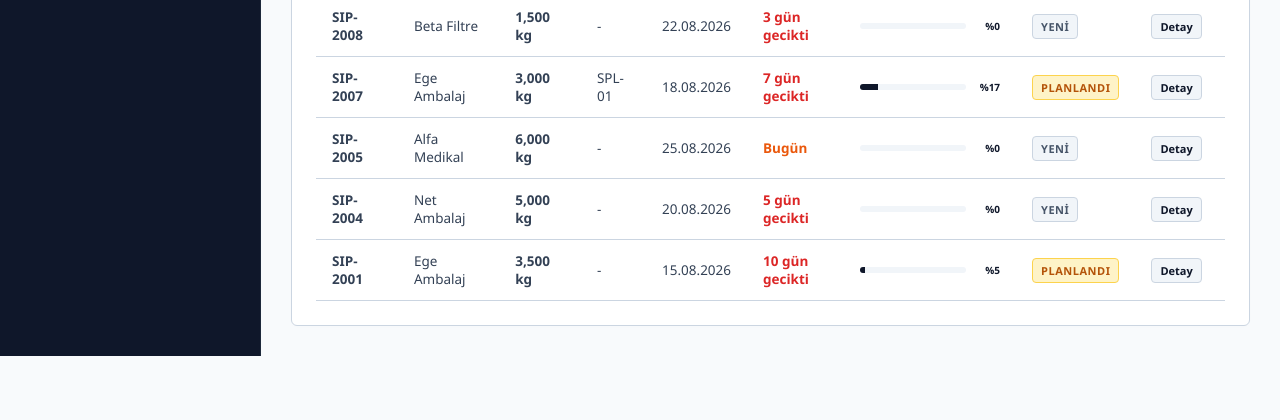
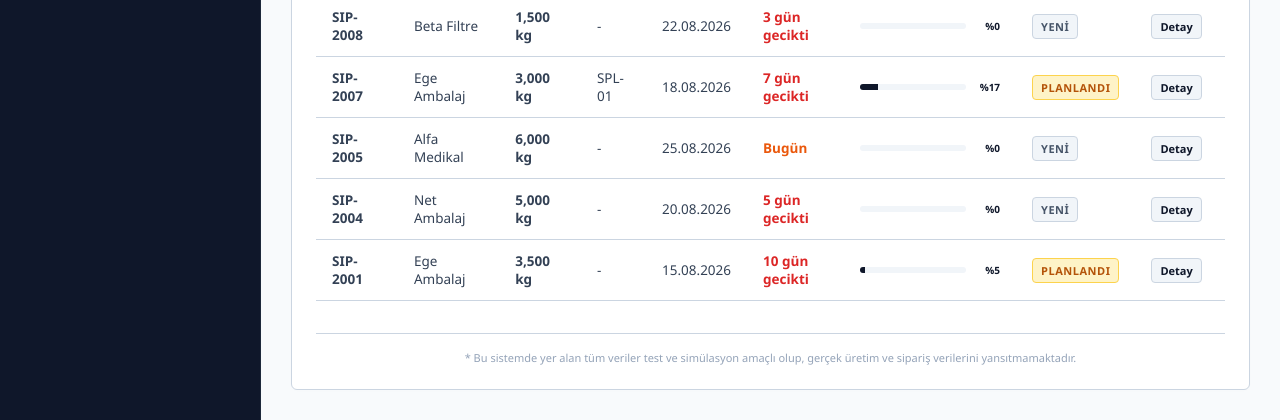
Before and after one commit to Esmanurpolaat/-uretim-asistan-m, a FastAPI app: page / in a window 1280 px wide. Shown: the part 1616-2036 px from the top of the page. Before the commit the page ends 1972 px from the top, so only its background shows below. Run offline with FastAPI, Linux system fonts and the light colour scheme; data comes from the database, SQL or seed files in the repository.

Commit message:
docs: Ana dashboard altina test/simulasyon verisi bilgilendirme dipnotu eklendi

```diff
--- a/app/templates/index.html
+++ b/app/templates/index.html
@@ -797,7 +797,9 @@
                             {% endif %}
                         </tbody>
                     </table>
-                </div>
+            <!-- Bilgilendirme Dipnotu -->
+            <div style="margin-top: 32px; padding-top: 16px; border-top: 1px solid #cbd5e1; text-align: center; font-size: 11px; color: #94a3b8; font-weight: 500;">
+                * Bu sistemde yer alan tüm veriler test ve simülasyon amaçlı olup, gerçek üretim ve sipariş verilerini yansıtmamaktadır.
             </div>
         </div>
     </div>
```
